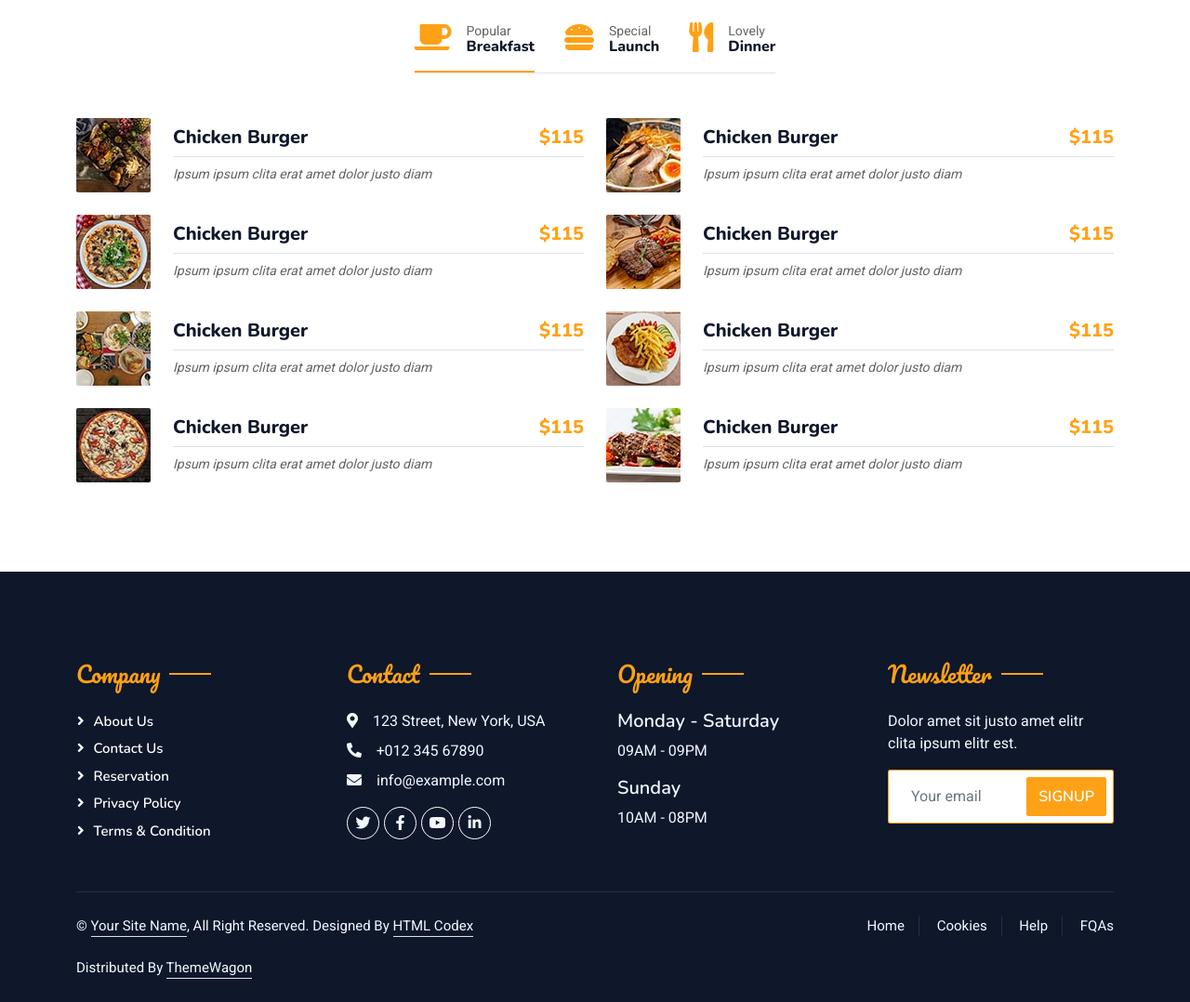
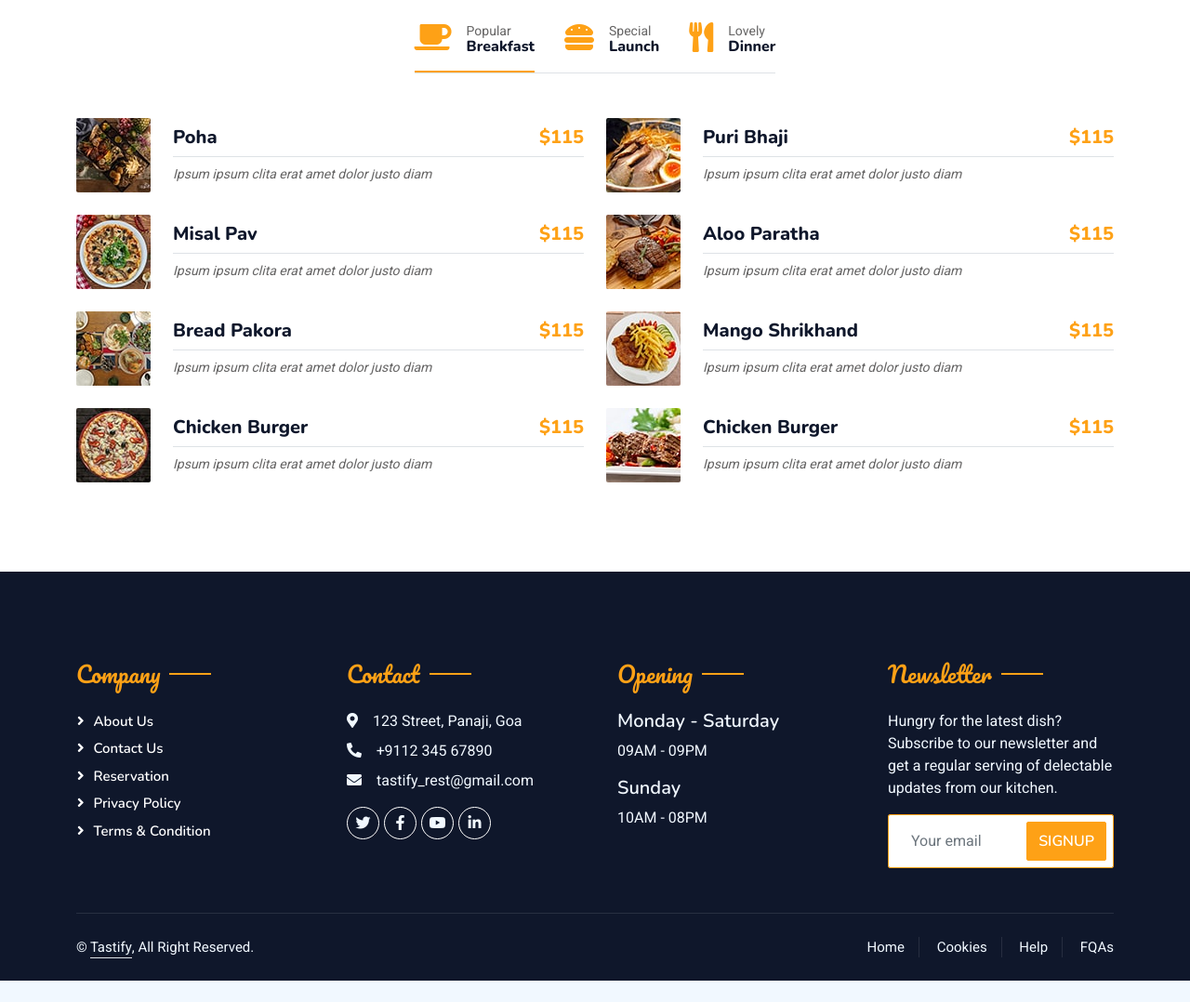
Before and after one commit to sachin59921/Tastify-Restaurant, a plain HTML site: page menu.html in a window 1280 px wide. Shown: the part 600-1678 px from the top of the page at 93% size. After the commit the page ends 1655 px from the top, so only its background shows below. Drawn offline with nearby package versions, Linux system fonts and the light colour scheme.

Commit message:
added items

```diff
--- a/menu.html
+++ b/menu.html
@@ -3,7 +3,7 @@
 
 <head>
     <meta charset="utf-8">
-    <title>Restoran - Bootstrap Restaurant Template</title>
+    <title>Tastify - Restaurant </title>
     <meta content="width=device-width, initial-scale=1.0" name="viewport">
     <meta content="" name="keywords">
     <meta content="" name="description">
@@ -47,7 +47,7 @@
         <div class="container-xxl position-relative p-0">
             <nav class="navbar navbar-expand-lg navbar-dark bg-dark px-4 px-lg-5 py-3 py-lg-0">
                 <a href="" class="navbar-brand p-0">
-                    <h1 class="text-primary m-0"><i class="fa fa-utensils me-3"></i>Restoran</h1>
+                    <h1 class="text-primary m-0"><i class="fa fa-utensils me-3"></i>Tastify</h1>
                     <!-- <img src="img/logo.png" alt="Logo"> -->
                 </a>
                 <button class="navbar-toggler" type="button" data-bs-toggle="collapse" data-bs-target="#navbarCollapse">
@@ -69,7 +69,7 @@
                         </div>
                         <a href="contact.html" class="nav-item nav-link">Contact</a>
                     </div>
-                    <a href="" class="btn btn-primary py-2 px-4">Book A Table</a>
+                    <a href="booking.html" class="btn btn-primary py-2 px-4">Book A Table</a>
                 </div>
             </nav>
 
@@ -134,7 +134,7 @@
                                         <img class="flex-shrink-0 img-fluid rounded" src="img/menu-1.jpg" alt="" style="width: 80px;">
                                         <div class="w-100 d-flex flex-column text-start ps-4">
                                             <h5 class="d-flex justify-content-between border-bottom pb-2">
-                                                <span>Chicken Burger</span>
+                                                <span>Poha</span>
                                                 <span class="text-primary">$115</span>
                                             </h5>
                                             <small class="fst-italic">Ipsum ipsum clita erat amet dolor justo diam</small>
@@ -146,7 +146,7 @@
                                         <img class="flex-shrink-0 img-fluid rounded" src="img/menu-2.jpg" alt="" style="width: 80px;">
                                         <div class="w-100 d-flex flex-column text-start ps-4">
                                             <h5 class="d-flex justify-content-between border-bottom pb-2">
-                                                <span>Chicken Burger</span>
+                                                <span>Puri Bhaji</span>
                                                 <span class="text-primary">$115</span>
                                             </h5>
                                             <small class="fst-italic">Ipsum ipsum clita erat amet dolor justo diam</small>
@@ -158,7 +158,7 @@
                                         <img class="flex-shrink-0 img-fluid rounded" src="img/menu-3.jpg" alt="" style="width: 80px;">
                                         <div class="w-100 d-flex flex-column text-start ps-4">
                                             <h5 class="d-flex justify-content-between border-bottom pb-2">
-                                                <span>Chicken Burger</span>
+                                                <span>Misal Pav</span>
                                                 <span class="text-primary">$115</span>
                                             </h5>
                                             <small class="fst-italic">Ipsum ipsum clita erat amet dolor justo diam</small>
@@ -170,7 +170,7 @@
                                         <img class="flex-shrink-0 img-fluid rounded" src="img/menu-4.jpg" alt="" style="width: 80px;">
                                         <div class="w-100 d-flex flex-column text-start ps-4">
                                             <h5 class="d-flex justify-content-between border-bottom pb-2">
-                                                <span>Chicken Burger</span>
+                                                <span>Aloo Paratha</span>
                                                 <span class="text-primary">$115</span>
                                             </h5>
                                             <small class="fst-italic">Ipsum ipsum clita erat amet dolor justo diam</small>
@@ -182,7 +182,7 @@
                                         <img class="flex-shrink-0 img-fluid rounded" src="img/menu-5.jpg" alt="" style="width: 80px;">
                                         <div class="w-100 d-flex flex-column text-start ps-4">
                                             <h5 class="d-flex justify-content-between border-bottom pb-2">
-                                                <span>Chicken Burger</span>
+                                                <span>Bread Pakora</span>
                                                 <span class="text-primary">$115</span>
                                             </h5>
                                             <small class="fst-italic">Ipsum ipsum clita erat amet dolor justo diam</small>
@@ -194,7 +194,7 @@
                                         <img class="flex-shrink-0 img-fluid rounded" src="img/menu-6.jpg" alt="" style="width: 80px;">
                                         <div class="w-100 d-flex flex-column text-start ps-4">
                                             <h5 class="d-flex justify-content-between border-bottom pb-2">
-                                                <span>Chicken Burger</span>
+                                                <span>Mango Shrikhand</span>
                                                 <span class="text-primary">$115</span>
                                             </h5>
                                             <small class="fst-italic">Ipsum ipsum clita erat amet dolor justo diam</small>
@@ -440,17 +440,17 @@
                 <div class="row g-5">
                     <div class="col-lg-3 col-md-6">
                         <h4 class="section-title ff-secondary text-start text-primary fw-normal mb-4">Company</h4>
-                        <a class="btn btn-link" href="">About Us</a>
-                        <a class="btn btn-link" href="">Contact Us</a>
-                        <a class="btn btn-link" href="">Reservation</a>
+                        <a class="btn btn-link" href="about.html">About Us</a>
+                        <a class="btn btn-link" href="contact.html">Contact Us</a>
+                        <a class="btn btn-link" href="booking.html">Reservation</a>
                         <a class="btn btn-link" href="">Privacy Policy</a>
                         <a class="btn btn-link" href="">Terms & Condition</a>
                     </div>
                     <div class="col-lg-3 col-md-6">
                         <h4 class="section-title ff-secondary text-start text-primary fw-normal mb-4">Contact</h4>
-                        <p class="mb-2"><i class="fa fa-map-marker-alt me-3"></i>123 Street, New York, USA</p>
-                        <p class="mb-2"><i class="fa fa-phone-alt me-3"></i>+012 345 67890</p>
-                        <p class="mb-2"><i class="fa fa-envelope me-3"></i>info@example.com</p>
+                        <p class="mb-2"><i class="fa fa-map-marker-alt me-3"></i>123 Street, Panaji, Goa</p>
+                        <p class="mb-2"><i class="fa fa-phone-alt me-3"></i>+9112 345 67890</p>
+                        <p class="mb-2"><i class="fa fa-envelope me-3"></i>tastify_rest@gmail.com</p>
                         <div class="d-flex pt-2">
                             <a class="btn btn-outline-light btn-social" href=""><i class="fab fa-twitter"></i></a>
                             <a class="btn btn-outline-light btn-social" href=""><i class="fab fa-facebook-f"></i></a>
@@ -467,7 +467,7 @@
                     </div>
                     <div class="col-lg-3 col-md-6">
                         <h4 class="section-title ff-secondary text-start text-primary fw-normal mb-4">Newsletter</h4>
-                        <p>Dolor amet sit justo amet elitr clita ipsum elitr est.</p>
+                        <p>Hungry for the latest dish? Subscribe to our newsletter and get a regular serving of delectable updates from our kitchen.</p>
                         <div class="position-relative mx-auto" style="max-width: 400px;">
                             <input class="form-control border-primary w-100 py-3 ps-4 pe-5" type="text" placeholder="Your email">
                             <button type="button" class="btn btn-primary py-2 position-absolute top-0 end-0 mt-2 me-2">SignUp</button>
@@ -479,15 +479,11 @@
                 <div class="copyright">
                     <div class="row">
                         <div class="col-md-6 text-center text-md-start mb-3 mb-md-0">
-                            &copy; <a class="border-bottom" href="#">Your Site Name</a>, All Right Reserved.
-
-							<!--/*** This template is free as long as you keep the footer author’s credit link/attribution link/backlink. If you'd like to use the template without the footer author’s credit link/attribution link/backlink, you can purchase the Credit Removal License from "https://htmlcodex.com/credit-removal". Thank you for your support. ***/-->
-							Designed By <a class="border-bottom" href="https://htmlcodex.com">HTML Codex</a><br><br>
-                            Distributed By <a class="border-bottom" href="https://themewagon.com" target="_blank">ThemeWagon</a>
+                            &copy; <a class="border-bottom" href="index.html">Tastify</a>, All Right Reserved.
                         </div>
                         <div class="col-md-6 text-center text-md-end">
                             <div class="footer-menu">
-                                <a href="">Home</a>
+                                <a href="index.html">Home</a>
                                 <a href="">Cookies</a>
                                 <a href="">Help</a>
                                 <a href="">FQAs</a>
@@ -501,7 +497,7 @@
 
 
         <!-- Back to Top -->
-        <a href="#" class="btn btn-lg btn-primary btn-lg-square back-to-top"><i class="bi bi-arrow-up"></i></a>
+        <a href="container-xxl" class="btn btn-lg btn-primary btn-lg-square back-to-top"><i class="bi bi-arrow-up"></i></a>
     </div>
 
     <!-- JavaScript Libraries -->
```
